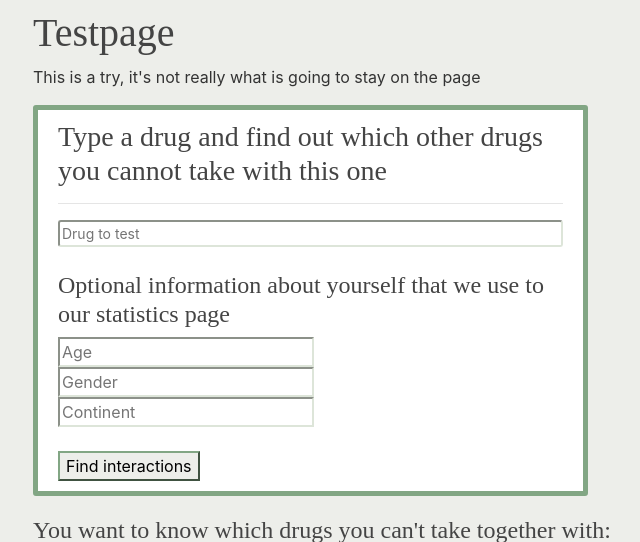
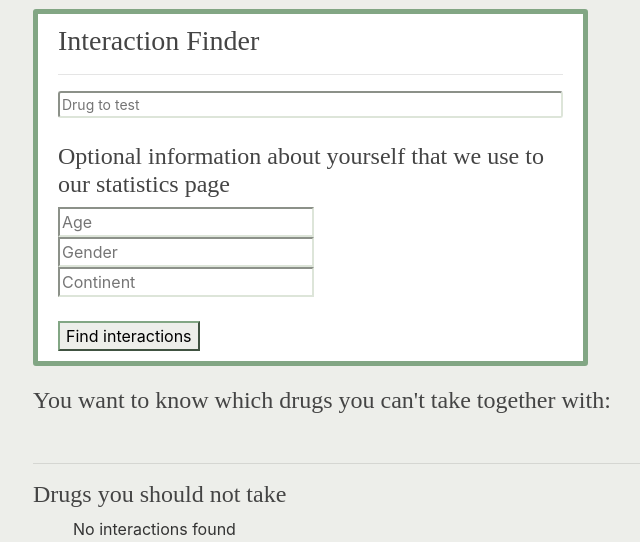
Before and after one commit to isterbollen/CookieDough2, a Django app: page /test/ in a window 1280 px wide. Shown: the part 71-613 px from the top of the page, without its empty margins (52-692 px from the left). Run offline with Django 3.2, Linux system fonts and the light colour scheme; data that the repository does not hold is empty; some libraries are stand-ins or nearby versions.

Commit message:
Update test.html

```diff
--- a/project_django/DrugiComp/templates/DrugiComp/test.html
+++ b/project_django/DrugiComp/templates/DrugiComp/test.html
@@ -1,12 +1,9 @@
 {% extends "DrugiComp/base.html" %}
 {% block content %}
-
-<h1>Testpage</h1>
-<p>This is a try, it's not really what is going to stay on the page</p>
 <div>
 	<form action="{% url 'DrugiComp-test' %}" method="POST">
 		{% csrf_token %}
-		<h3>Type a drug and find out which other drugs you cannot take with this one</h3>
+		<h3>Interaction Finder</h3>
 		<hr>
 		<input type="text" class="form_text" list="drug" name="drug" placeholder="Drug to test" style="border-color: #DDE5D9">
 		<datalist id="drug">
```
